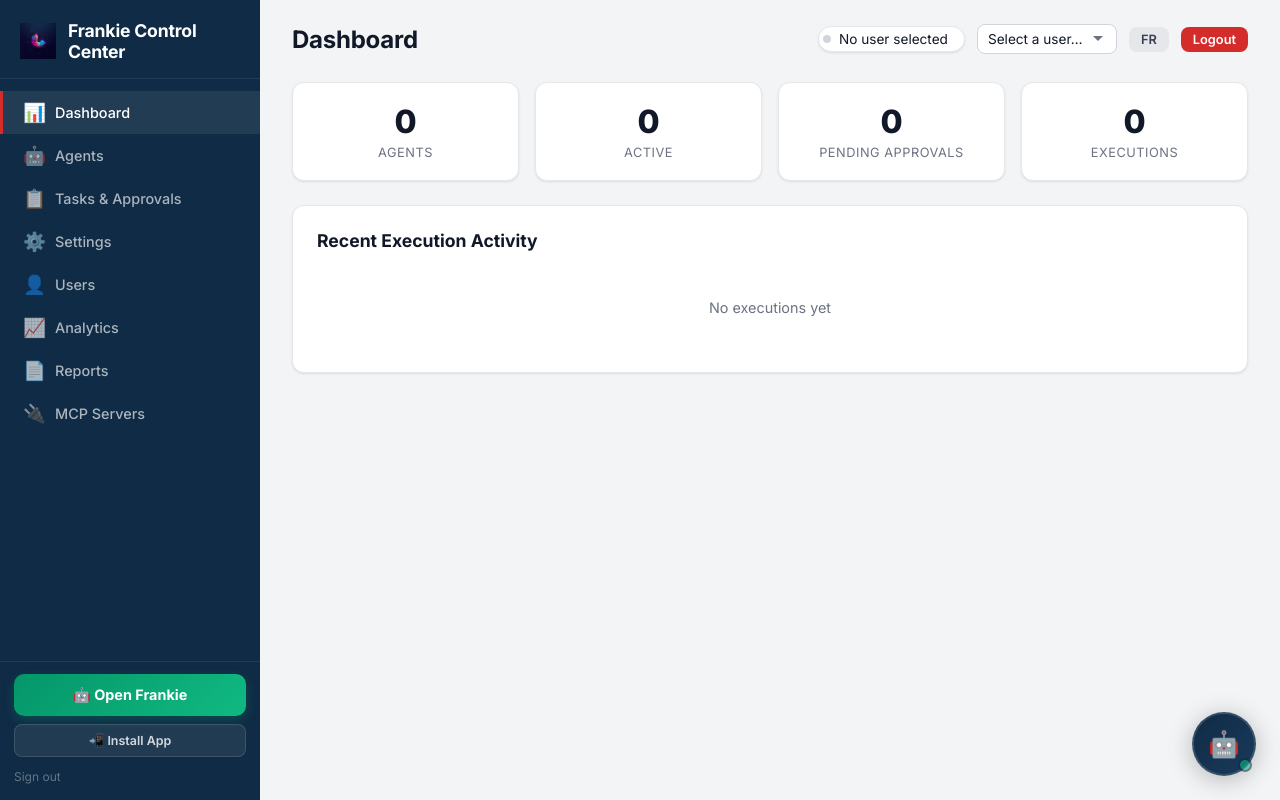
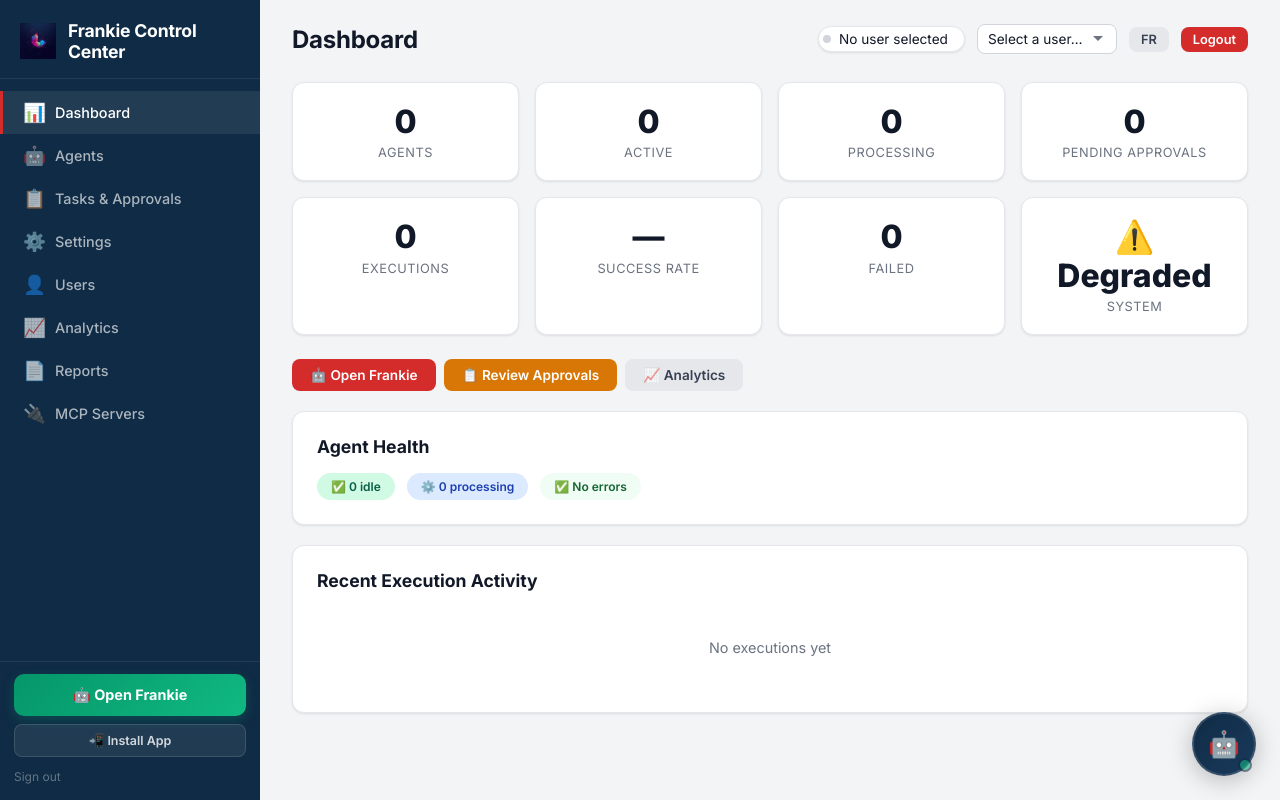
Before and after one commit to shogodel/laval-digital, a Flask app: template templates/admin.html in a window 1280 px wide. Run offline with Flask 3, Linux system fonts and the light colour scheme; the template is opened without the code that fills it, so the values that code supplies are empty; parts of the project's set-up code (start-up, migrations or seed data) failed here and were passed over; some libraries are stand-ins or nearby versions.

Commit message:
Overhaul admin dashboard: 8 stat cards, quick actions, health alerts, periodic refresh
- Expand stats from 4 → 8 cards: Agents, Active, Processing, Pending
  Approvals, Executions, Success Rate, Failed, System Health
- Add quick action buttons: Open Frankie, Review Approvals, Analytics
- Add Alert banner that shows when execution success drops below 80%
- Add Agent Health summary row (idle/processing/errors badges)
- Add periodic dashboard refresh every 15 seconds
- Add switchTab() helper for cross-tab navigation buttons

```diff
--- a/templates/admin.html
+++ b/templates/admin.html
@@ -413,12 +413,30 @@
         <!-- TAB: Dashboard                                                    -->
         <!-- ================================================================ -->
         <div class="tab-content active" id="tab-dashboard">
+            <div id="dashboard-alert" style="display:none;padding:12px 18px;border-radius:var(--radius);margin-bottom:16px;font-size:0.85rem;font-weight:600;"></div>
+
             <div class="stats-grid" id="stats-grid">
                 <div class="stat-card"><div class="stat-value" id="stat-agents">0</div><div class="stat-label">Agents</div></div>
                 <div class="stat-card"><div class="stat-value" id="stat-active">0</div><div class="stat-label">Active</div></div>
+                <div class="stat-card"><div class="stat-value" id="stat-processing">0</div><div class="stat-label">Processing</div></div>
                 <div class="stat-card"><div class="stat-value" id="stat-pending">0</div><div class="stat-label">Pending Approvals</div></div>
                 <div class="stat-card"><div class="stat-value" id="stat-executions">0</div><div class="stat-label">Executions</div></div>
+                <div class="stat-card"><div class="stat-value" id="stat-success-rate">0%</div><div class="stat-label">Success Rate</div></div>
+                <div class="stat-card"><div class="stat-value" id="stat-failed">0</div><div class="stat-label">Failed</div></div>
+                <div class="stat-card"><div class="stat-value" id="stat-health">?</div><div class="stat-label">System</div></div>
             </div>
+
+            <div style="display:flex;gap:8px;flex-wrap:wrap;margin-bottom:20px;">
+                <a href="/admin/dashboard" class="btn btn-red" style="text-decoration:none;display:inline-flex;align-items:center;gap:6px;">🤖 Open Frankie</a>
+                <button class="btn btn-amber" onclick="switchTab('tasks')" style="display:inline-flex;align-items:center;gap:6px;">📋 Review Approvals</button>
+                <button class="btn btn-gray" onclick="switchTab('analytics')" style="display:inline-flex;align-items:center;gap:6px;">📈 Analytics</button>
+            </div>
+
+            <div class="card">
+                <div class="card-header"><h2>Agent Health</h2></div>
+                <div id="dashboard-agent-health" style="display:flex;gap:12px;flex-wrap:wrap;"><p class="empty">Loading...</p></div>
+            </div>
+
             <div class="card">
                 <div class="card-header"><h2>Recent Execution Activity</h2></div>
                 <div id="execution-list"><p class="empty">Loading...</p></div>
@@ -736,6 +754,15 @@ function toast(msg, type) {
 })();
 
 /* ── Tab navigation ── */
+function switchTab(tab) {
+    document.querySelectorAll('.sidebar-nav a').forEach(function(a) { a.classList.remove('active'); });
+    document.querySelectorAll('.tab-content').forEach(function(t) { t.classList.remove('active'); });
+    var link = document.querySelector('.sidebar-nav a[data-tab="' + tab + '"]');
+    if (link) link.classList.add('active');
+    document.getElementById('tab-' + tab).classList.add('active');
+    document.getElementById('page-title').textContent = tab.charAt(0).toUpperCase() + tab.slice(1);
+}
+
 document.querySelectorAll('.sidebar-nav a[data-tab]').forEach(link => {
     link.addEventListener('click', function(e) {
         e.preventDefault();
@@ -781,7 +808,7 @@ function refreshAll() {
 
 /* ── Dashboard ── */
 function updateDashboard() {
-    var ids = ['stat-agents', 'stat-active', 'stat-pending', 'stat-executions'];
+    var ids = ['stat-agents', 'stat-active', 'stat-processing', 'stat-pending', 'stat-executions', 'stat-success-rate', 'stat-failed', 'stat-health'];
     ids.forEach(function(id) {
         var el = document.getElementById(id);
         if (el && !el.dataset.loaded) el.textContent = '...';
@@ -791,16 +818,50 @@ function updateDashboard() {
             var agents = data.agents || [];
             document.getElementById('stat-agents').textContent = agents.length;
             document.getElementById('stat-active').textContent = agents.filter(function(a) { return a.enabled; }).length;
-            var el1 = document.getElementById('stat-agents'); if (el1) el1.dataset.loaded = '1';
-            var el2 = document.getElementById('stat-active'); if (el2) el2.dataset.loaded = '1';
+            var processing = agents.filter(function(a) { return a.status === 'processing'; }).length;
+            document.getElementById('stat-processing').textContent = processing;
+            ids.forEach(function(id) { var el = document.getElementById(id); if (el) el.dataset.loaded = '1'; });
+            // Agent health summary
+            var healthEl = document.getElementById('dashboard-agent-health');
+            if (healthEl) {
+                var idle = agents.filter(function(a) { return a.enabled && a.status === 'idle'; }).length;
+                var err = agents.filter(function(a) { return a.status === 'error' || a.failure_count > 0; }).length;
+                healthEl.innerHTML = '<span class="badge badge-idle" style="padding:6px 14px;">✅ ' + idle + ' idle</span>'
+                    + '<span class="badge" style="padding:6px 14px;background:#dbeafe;color:#1e40af;">⚙️ ' + processing + ' processing</span>'
+                    + '<span class="badge" style="padding:6px 14px;background:' + (err ? '#fef2f2;color:#991b1b' : '#f0fdf4;color:#166534') + ';">' + (err ? '⚠️ ' + err + ' with errors' : '✅ No errors') + '</span>';
+            }
         }),
         fetch('/api/approvals').then(function(r) { return r.json(); }).then(function(data) {
             document.getElementById('stat-pending').textContent = (data.approvals || []).length;
             var el = document.getElementById('stat-pending'); if (el) el.dataset.loaded = '1';
         }),
         fetch('/api/executions').then(function(r) { return r.json(); }).then(function(data) {
-            document.getElementById('stat-executions').textContent = (data.executions || []).length;
-            var el = document.getElementById('stat-executions'); if (el) el.dataset.loaded = '1';
+            var execs = data.executions || [];
+            document.getElementById('stat-executions').textContent = execs.length;
+            var successes = execs.filter(function(e) { return e.success; }).length;
+            var failures = execs.filter(function(e) { return !e.success; }).length;
+            document.getElementById('stat-success-rate').textContent = execs.length ? Math.round(successes / execs.length * 100) + '%' : '—';
+            document.getElementById('stat-failed').textContent = failures;
+            ids.forEach(function(id) { var el = document.getElementById(id); if (el) el.dataset.loaded = '1'; });
+            // Alert if high failure rate
+            var alertEl = document.getElementById('dashboard-alert');
+            if (alertEl) {
+                var rate = execs.length ? successes / execs.length : 1;
+                if (rate < 0.8 && execs.length > 5) {
+                    alertEl.style.display = 'block';
+                    alertEl.style.background = '#fef2f2';
+                    alertEl.style.color = '#991b1b';
+                    alertEl.style.border = '1px solid #fecaca';
+                    alertEl.textContent = '⚠️ Execution success rate is ' + Math.round(rate * 100) + '% — below the 80% threshold. Check the Analytics tab for details.';
+                } else {
+                    alertEl.style.display = 'none';
+                }
+            }
+        }),
+        fetch('/api/health').then(function(r) { return r.json(); }).then(function(data) {
+            var status = data.status === 'ok' ? '✅ OK' : '⚠️ Degraded';
+            document.getElementById('stat-health').textContent = status;
+            var el = document.getElementById('stat-health'); if (el) el.dataset.loaded = '1';
         }),
     ]);
 }
@@ -1357,6 +1418,7 @@ window.onload = function() {
     updateDashboard();
     loadUsers();
     loadMCPServers();
+    setInterval(updateDashboard, 15000);
     document.getElementById('config-api-key').addEventListener('input', function() {
         document.getElementById('detect-btn').disabled = !this.value.trim();
     });
```
